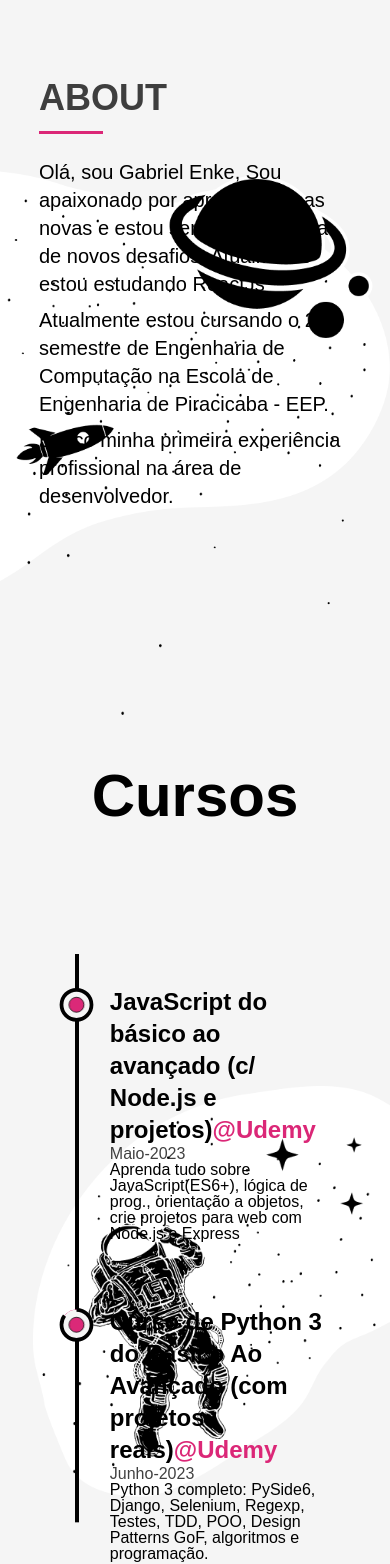
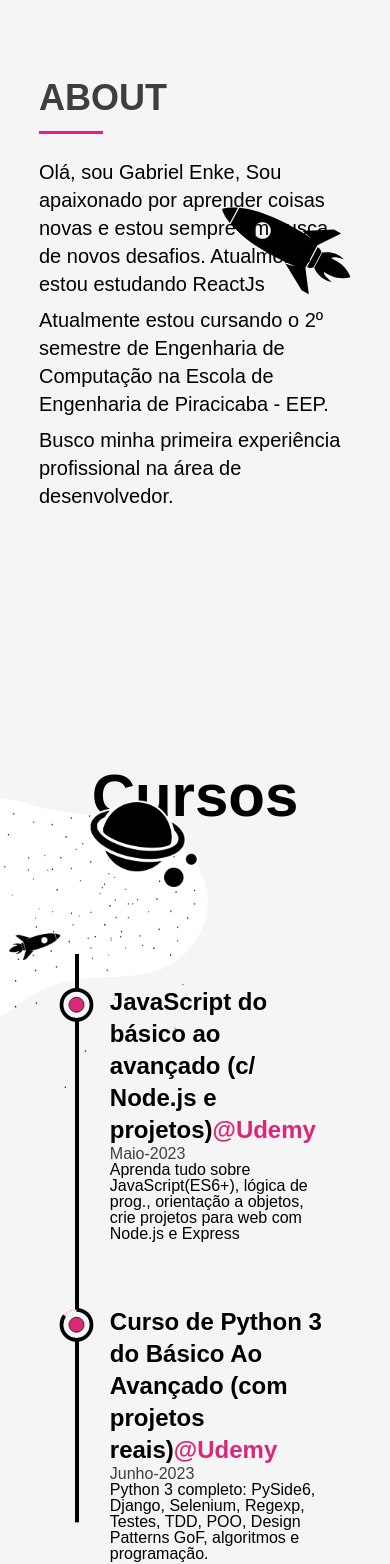
Before and after one commit to Gabrielenke/Portfolio, a React (Vite) app: page /about in a window 390 px wide. Shown: the part 433-1997 px from the top of the page. Built offline with nearby package versions, Linux system fonts and the light colour scheme; a web font is replaced by a local one.

Commit message:
remake about page

```diff
--- a/src/images/aboutImg/export.jsx
+++ b/src/images/aboutImg/export.jsx
@@ -1,2 +1,4 @@
 import aboutPhoto from './aboutPhoto.jpeg';
-export { aboutPhoto };
+import planet from './planet.svg';
+import rocket from './rocket.svg';
+export { aboutPhoto, planet, rocket };
--- a/src/pages/About.jsx
+++ b/src/pages/About.jsx
@@ -1,35 +1,53 @@
-import { HomeLeft, HomeRight } from "../images/homeImg/export";
-import Experience from "../components/Experience";
-import { motion } from "framer-motion";
-import { aboutPhoto } from "../images/aboutImg/export";
+import { HomeLeft, HomeRight } from '../images/homeImg/export';
+import Experience from '../components/Experience';
+import { motion } from 'framer-motion';
+import { aboutPhoto, planet, rocket } from '../images/aboutImg/export';
 
 const About = () => {
   return (
     <>
-			<main className="flex flex-col w-full items-center justify-center  dark:text-light ">
-				<img className="absolute top-[70%] left-0 " src={HomeLeft} alt="" />
-				<img className="absolute top-[180%] right-0  " src={HomeRight} alt="" />
-				<section className="flex flex-col gap-20 min-h-screen items-center justify-center ">
+      <main className="flex w-full flex-col items-center justify-center  dark:text-light ">
+        <img
+          className="absolute left-0 top-[70%] hidden md:block"
+          src={HomeLeft}
+          alt=""
+        />
+        <img
+          className="absolute right-0 top-[180%] hidden md:block "
+          src={HomeRight}
+          alt=""
+        />
+        <img
+          className="absolute right-[7%] top-[75%] rotate-[225deg] dark:invert md:hidden "
+          src={rocket}
+          alt=""
+        />
+        <img
+          className="absolute left-0 top-[145%] w-52 md:hidden "
+          src={HomeLeft}
+          alt=""
+        />
+        <section className="flex min-h-screen flex-col items-center justify-center gap-20 ">
           <div
-						className="flex flex-col-reverse 	mb-32  w-full items-center justify-center mx-auto gap-20
-						md:flex-row md:w-[60vw]
+            className="mx-auto mb-32 	flex  w-full flex-col-reverse items-center justify-center gap-20
+						md:w-[60vw] md:flex-row
 
 					"
           >
             <div
-							className=" flex  w-[80vw] flex-col items-start
-						 self-center justify-center gap-2 z-50"
+              className=" z-50  flex w-[80vw] flex-col
+						 items-start justify-center gap-2 self-center"
             >
-							<h2 className="mb-4 text-4xl font-bold uppercase text-dark/75 dark:text-light/75 font-Sugarpunch">
+              <h2 className="mb-4 font-Sugarpunch text-4xl font-bold uppercase text-dark/75 dark:text-light/75">
                 About
-								<div className="w-1/2 border-b-[3px] border-solid border-primary dark:border-primaryDark h-4 " />
+                <div className="h-4 w-1/2 border-b-[3px] border-solid border-primary dark:border-primaryDark " />
               </h2>
-							<p className="font-medium text-xl">
+              <p className="text-xl font-medium">
                 Olá, sou Gabriel Enke, Sou apaixonado por aprender coisas novas
                 e estou sempre em busca de novos desafios. Atualmente estou
                 estudando ReactJs
               </p>
-							<p className="font-medium text-xl">
+              <p className="text-xl font-medium">
                 Atualmente estou cursando o 2º semestre de Engenharia de
                 Computação na Escola de Engenharia de Piracicaba - EEP.
               </p>
```
Also changed, not shown: src/images/skillsImg/export.jsx (+13 -13 lines). Lines whose indentation alone changed are shown as unchanged.
